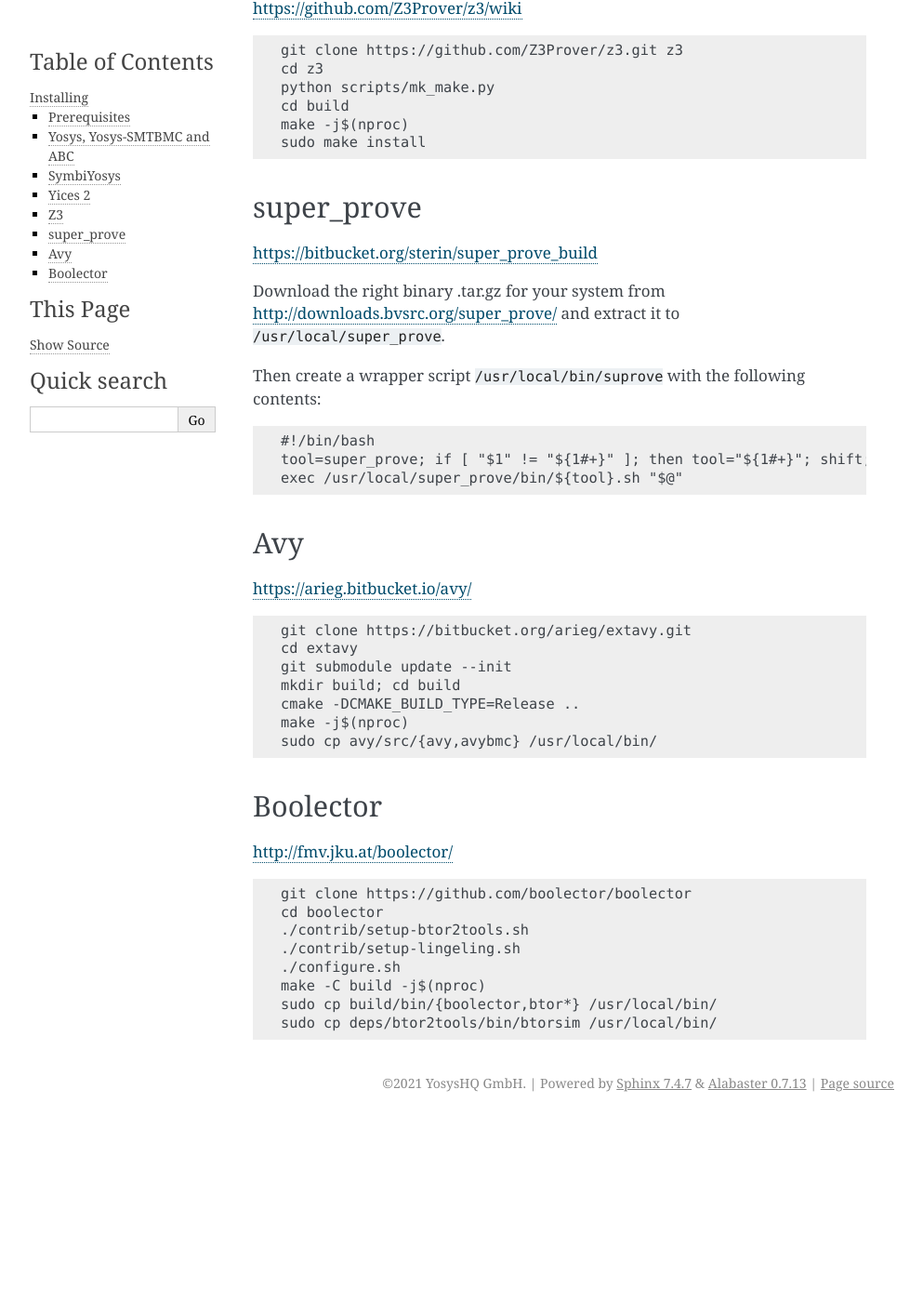
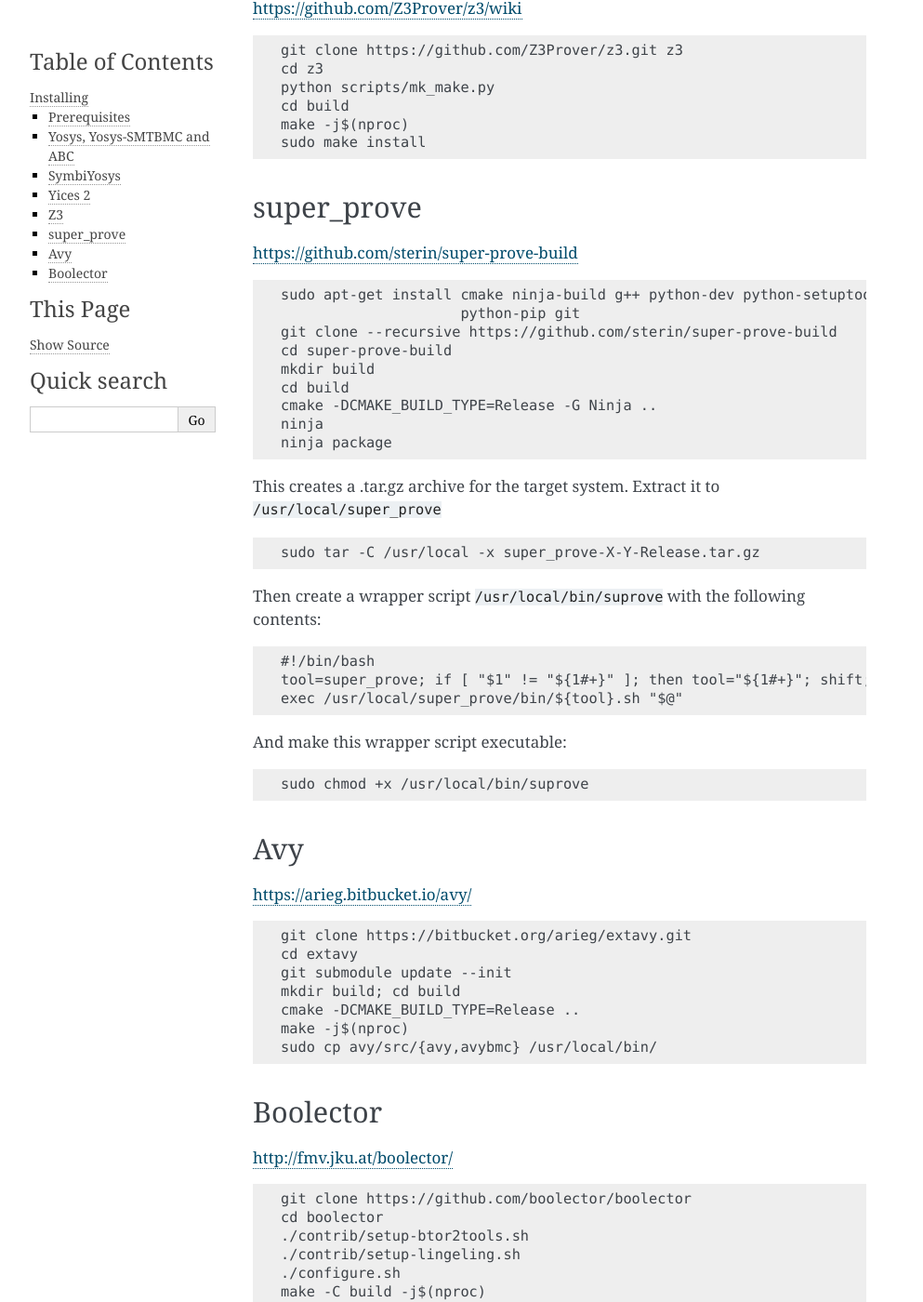
Before and after one commit to YosysHQ/sby, a Sphinx documentation site: the page built from docs/source/install.rst, in a window 1280 px wide and 1400 px high, scrolled down 1283 px. Shown: the whole window at 93% size, without its empty margins (148-1141 px from the left). Built offline with Sphinx 7.4.7, drawn with Linux system fonts in a browser that asks for light colours; before the commit the page ends 2487 px from its top, so only the background shows below that.

Commit message:
Updated install instructions for super_prove
* Links were dead
* No binaries to download
* Updated with install information from super_prove github repository
* Augmented with additional commands to ease installation

```diff
--- a/docs/source/install.rst
+++ b/docs/source/install.rst
@@ -76,10 +76,26 @@
 super_prove
 -----------
 
-https://bitbucket.org/sterin/super_prove_build
+https://github.com/sterin/super-prove-build
 
-Download the right binary .tar.gz for your system from http://downloads.bvsrc.org/super_prove/
-and extract it to ``/usr/local/super_prove``.
+.. code-block:: text
+
+   sudo apt-get install cmake ninja-build g++ python-dev python-setuptools \
+                        python-pip git
+   git clone --recursive https://github.com/sterin/super-prove-build
+   cd super-prove-build
+   mkdir build
+   cd build
+   cmake -DCMAKE_BUILD_TYPE=Release -G Ninja ..
+   ninja
+   ninja package
+
+This creates a .tar.gz archive for the target system. Extract it to
+``/usr/local/super_prove``
+
+.. code-block:: text
+
+   sudo tar -C /usr/local -x super_prove-X-Y-Release.tar.gz
 
 Then create a wrapper script ``/usr/local/bin/suprove`` with the following contents:
 
@@ -88,6 +104,12 @@
    #!/bin/bash
    tool=super_prove; if [ "$1" != "${1#+}" ]; then tool="${1#+}"; shift; fi
    exec /usr/local/super_prove/bin/${tool}.sh "$@"
+
+And make this wrapper script executable:
+
+.. code-block:: text
+
+   sudo chmod +x /usr/local/bin/suprove
 
 Avy
 ---
```
